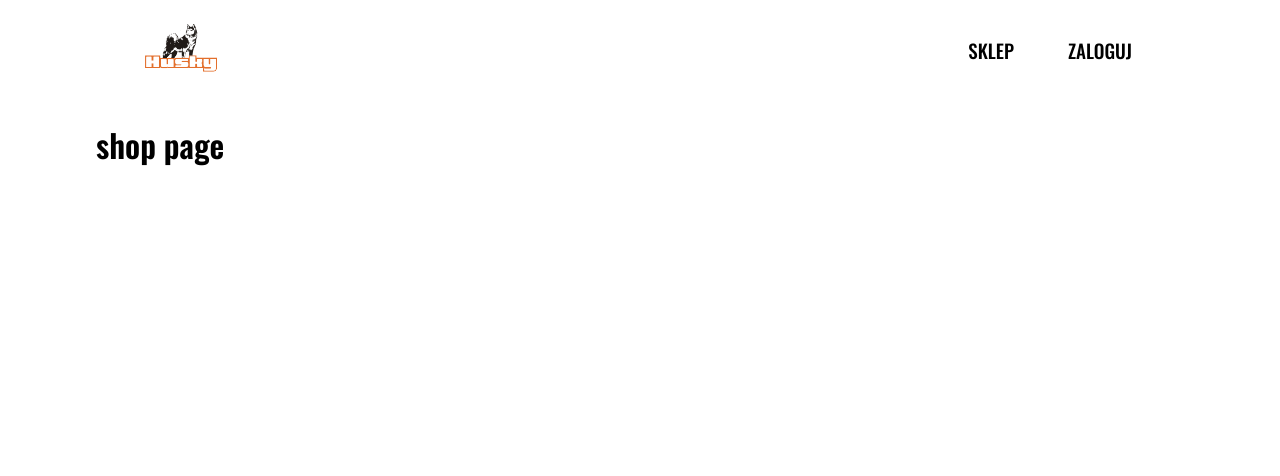
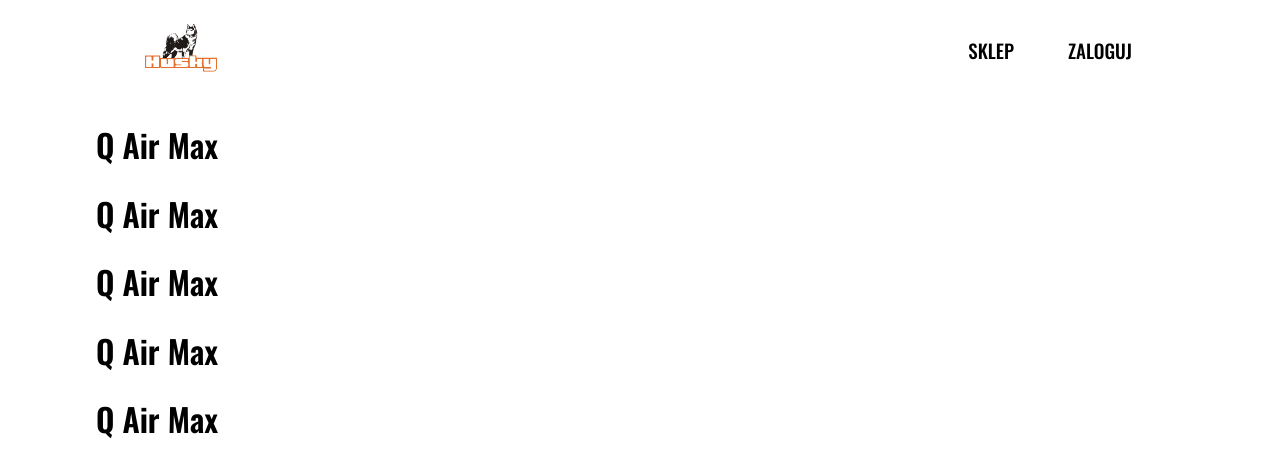
Before and after one commit to ensue/husky-webshop, a React (Create React App) app: page /shop in a window 1280 px wide. Shown: the top 476 px of the page. Built offline with nearby package versions, Linux system fonts and the light colour scheme; no server answers.

Commit message:
create shop component, create shop-data.json, link app to shop component

```diff
--- a/src/App.js
+++ b/src/App.js
@@ -2,10 +2,9 @@ import { Routes, Route } from "react-router-dom";
 import Home from "./routes/home/home.component.jsx";
 import Navigation from "./routes/navigation/navigation.component.jsx";
 import Authentication from "./routes/authentication/authentication.component.jsx";
+import Shop from "./routes/shop/shop.component.jsx";
 
-const Shop = () => {
-  return <h1>shop page</h1>;
-};
+
 
 
 
@@ -15,8 +14,8 @@ const App = () => {
     <Routes>
       <Route path="/" element={<Navigation />}>
         <Route index element={<Home />} />
-        <Route path="/shop" element={<Shop />} />
-        <Route path="/auth" element={<Authentication />} />
+        <Route path="shop" element={<Shop />} />
+        <Route path="auth" element={<Authentication />} />
       </Route>
     </Routes>
   );
--- /dev/null
+++ b/src/routes/shop/shop.component.jsx
@@ -0,0 +1,17 @@
+import SHOP_DATA from '../../shop-data.json'
+
+const Shop = () => {
+return(
+    <div>
+        {SHOP_DATA.map(({id, name})=>(
+            <div key={id}>
+                <h1>
+                {name}
+                </h1>
+            </div>
+        ))}
+    </div>
+)
+}
+
+export default Shop;
--- /dev/null
+++ b/src/shop-data.json
@@ -0,0 +1,32 @@
+[
+    {
+      "id": 1,
+      "name": "Q Air Max",
+      "imageUrl": "https://ensue.github.io/husky-webshop/src/assets/or_kit.jpg",
+      "price": 3600
+    },
+    {
+      "id": 2,
+      "name": "Q Air Max",
+      "imageUrl": "https://ensue.github.io/husky-webshop/src/assets/or_kit.jpg",
+      "price": 3600
+    },
+    {
+      "id": 3,
+      "name": "Q Air Max",
+      "imageUrl": "https://ensue.github.io/husky-webshop/src/assets/or_kit.jpg",
+      "price": 3600
+    },
+    {
+      "id": 4,
+      "name": "Q Air Max",
+      "imageUrl": "https://ensue.github.io/husky-webshop/src/assets/or_kit.jpg",
+      "price": 3600
+    },
+    {
+      "id": 5,
+      "name": "Q Air Max",
+      "imageUrl": "https://ensue.github.io/husky-webshop/src/assets/or_kit.jpg",
+      "price": 3600
+    }
+  ]
```
